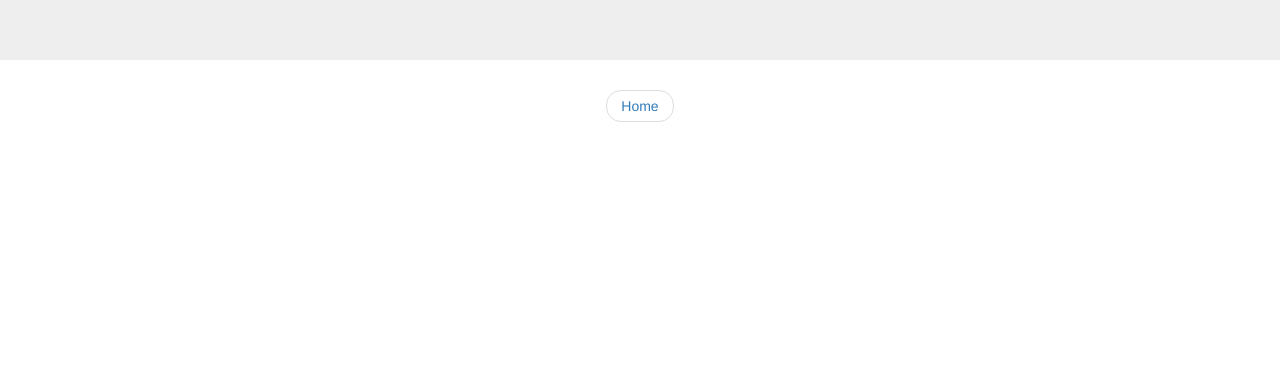
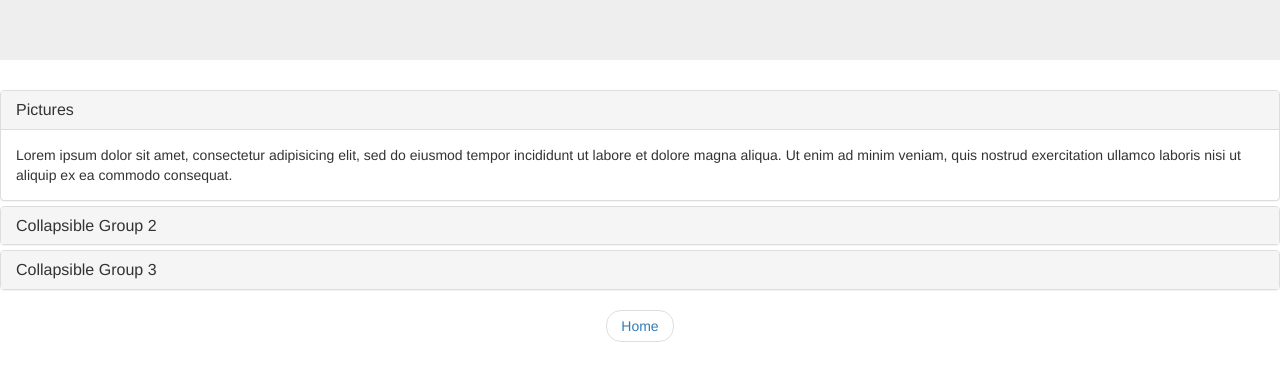
Before and after one commit to Maffinz/Maffinz.github.io, a plain HTML site: page 2017-pictures.html in a window 1280 px wide. Shown: the part 180-560 px from the top of the page. Drawn offline with nearby package versions, Linux system fonts and the light colour scheme.

Commit message:
Added tabs and pictures

```diff
--- a/2017-pictures.html
+++ b/2017-pictures.html
@@ -15,6 +15,44 @@
   <p>2017 Pictures and Videos</p>
 </div>
 
+ <div class="panel-group" id="accordion">
+  <div class="panel panel-default">
+    <div class="panel-heading">
+      <h4 class="panel-title">
+        <a data-toggle="collapse" data-parent="#accordion" href="#pictures">Pictures</a>
+      </h4>
+    </div>
+    <div id="pictures" class="panel-collapse collapse in">
+      <div class="panel-body">Lorem ipsum dolor sit amet, consectetur adipisicing elit,
+      sed do eiusmod tempor incididunt ut labore et dolore magna aliqua. Ut enim ad
+      minim veniam, quis nostrud exercitation ullamco laboris nisi ut aliquip ex ea
+      commodo consequat.</div>
+    </div>
+  </div>
+  <div class="panel panel-default">
+    <div class="panel-heading">
+      <h4 class="panel-title">
+        <a data-toggle="collapse" data-parent="#accordion" href="#videos">
+        Collapsible Group 2</a>
+      </h4>
+    </div>
+    <div id="videos" class="panel-collapse collapse">
+      <div class="panel-body">Lorem ipsum dolor sit amet, consectetur adipisicing elit,
+      sed do eiusmod tempor incididunt ut labore et dolore magna aliqua. Ut enim ad
+      minim veniam, quis nostrud exercitation ullamco laboris nisi ut aliquip ex ea
+      commodo consequat.</div>
+    </div>
+  </div>
+  <div class="panel panel-default">
+    <div class="panel-heading">
+      <h4 class="panel-title">
+        <a data-toggle="collapse" data-parent="#accordion" href="#collapse3">
+        Collapsible Group 3</a>
+      </h4>
+    </div>
+  </div>
+</div>
+
 <div class="pager">
   <li><a href="/index.html">Home</a></li>
 </div>
```
